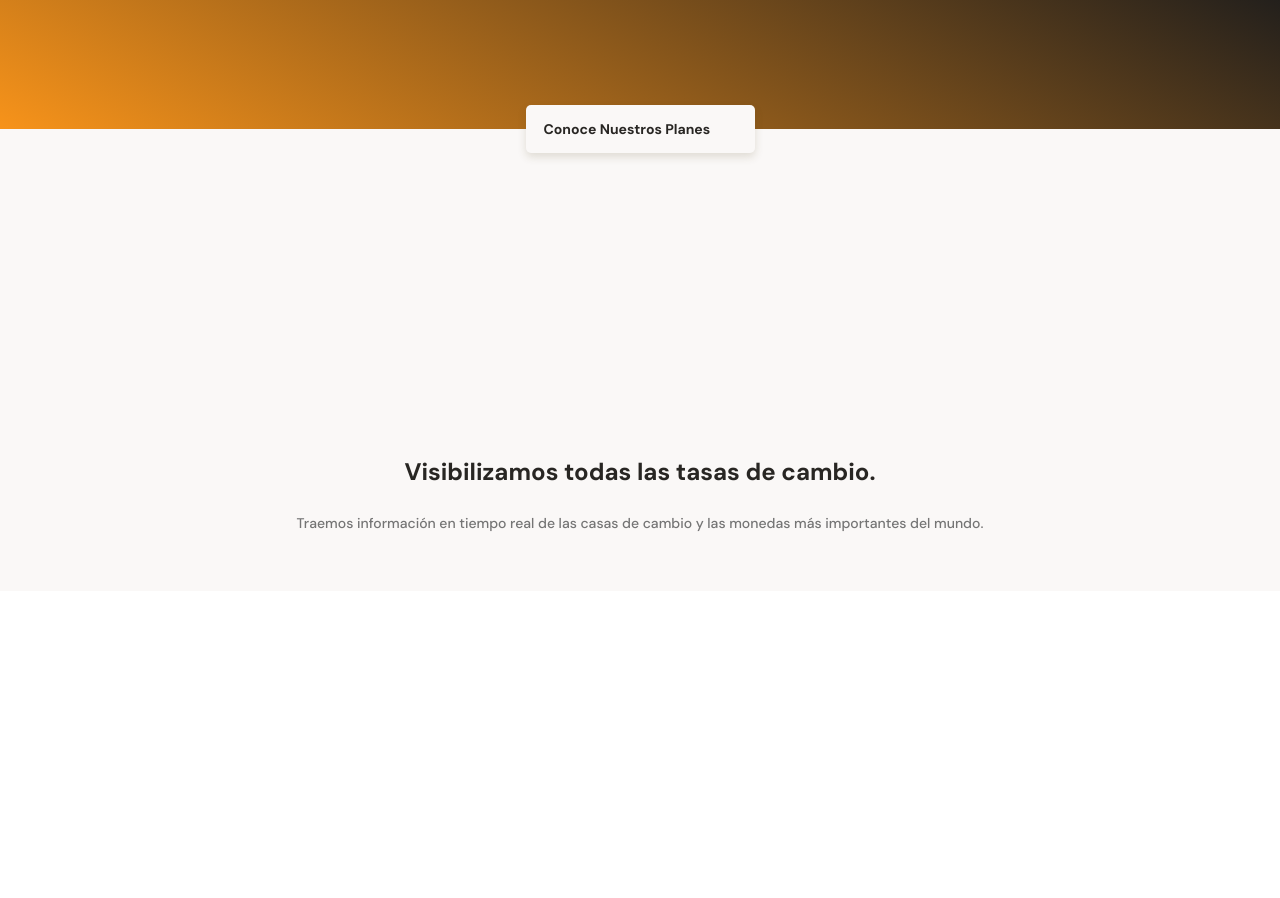
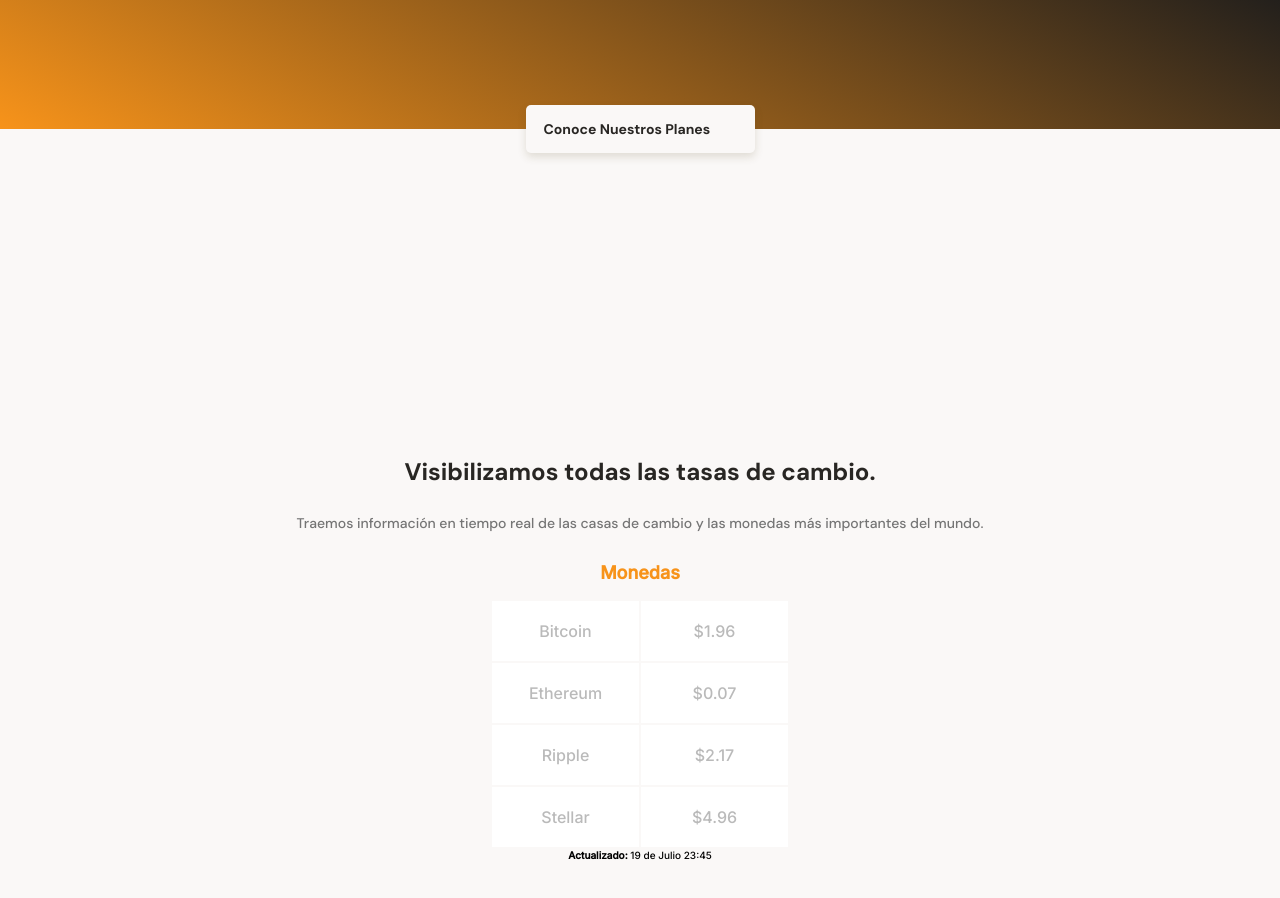
Before and after one commit to GaleedGutierrez/Curso-de-Responsive-Design-Maquetacion-Mobile-First, a plain HTML site: page index.html in a window 1280 px wide. Shown: the part 176-1074 px from the top of the page. Before the commit the page ends 800 px from the top, so only its background shows below. Drawn offline with Linux system fonts and the light colour scheme.

Commit message:
Estilos base de tabla de monedas

```diff
--- a/css/style.css
+++ b/css/style.css
@@ -28,7 +28,7 @@
 html {
     font-size: 62.5%;
     font-family: "DM Sans", sans-serif;
-    min-width: 320px;
+    min-width: 32rem;
 
 }
 
@@ -156,3 +156,42 @@ img {
     line-height: 1.6rem;
     color: #757575;
 }
+
+.main-currency-table {
+    width: 70%;
+    min-width: 23.5rem;
+    max-width: 50rem;
+    height: 36rem;
+    margin: 0 auto;
+    font-family: "Inter", sans-serif;
+}
+
+.main-currency-table__title {
+    margin-bottom: 1.5rem;
+    font-size: 1.8rem;
+    font-weight: bold;
+    line-height: 2.3rem;
+    color: var(--bitcoin-orange);
+}
+
+.main-currency-table__container {
+    width: 90%;
+    min-width: 23rem;
+    max-width: 30rem;
+    height: 25rem;
+    margin: 0 auto;
+}
+
+.main-currency-table__table {
+    width: 100%;
+    height: 100%;
+}
+
+.table__td {
+    width: 50%;
+    font-size: 1.6rem;
+    font-weight: 500;
+    line-height: 1.9rem;
+    color: var(--grey);
+    background-color: var(--just-white);
+}
--- a/index.html
+++ b/index.html
@@ -39,18 +39,59 @@
         </header>
         <main class="main">
             <section class="main__exchange-container">
-                <figure class="main-exchange-container__background-img-container">
+                <figure
+                    class="main-exchange-container__background-img-container"
+                >
                     <div class="main-exchange-container__background-img"></div>
                 </figure>
                 <div class="main-exchange-container__title">
-                    <h2 class="main-exchange-container__h2">Visibilizamos todas las tasas de cambio.</h2>
+                    <h2 class="main-exchange-container__h2">
+                        Visibilizamos todas las tasas de cambio.
+                    </h2>
                     <p class="main-exchange-container__p">
                         Traemos información en tiempo real de las casas de
                         cambio y las monedas más importantes del mundo.
                     </p>
                 </div>
                 <section class="main-exchange-container__table-container">
-                    <div></div>
+                    <div class="main-currency-table">
+                        <p class="main-currency-table__title">Monedas</p>
+                        <div class="main-currency-table__container">
+                            <table class="main-currency-table__table">
+                                <tr>
+                                    <td class="table__td table--top-left">
+                                        Bitcoin
+                                    </td>
+                                    <td class="table__td table--top-right table--right">
+                                        $1.96
+                                    </td>
+                                </tr>
+                                <tr>
+                                    <td class="table__td">Ethereum</td>
+                                    <td class="table__td table--right">$0.07</td>
+                                </tr>
+                                <tr>
+                                    <td class="table__td">Ripple</td>
+                                    <td class="table__td table--right">$2.17</td>
+                                </tr>
+                                <tr>
+                                    <td class="table__td table--bottom-left">
+                                        Stellar
+                                    </td>
+                                    <td
+                                        class="table__td table--bottom-right table--right"
+                                    >
+                                        $4.96
+                                    </td>
+                                </tr>
+                            </table>
+                        </div>
+                        <div class="main-currency-table__date">
+                            <p class="table-date__text">
+                                <b>Actualizado:</b> 19 de Julio 23:45
+                            </p>
+                        </div>
+                    </div>
                 </section>
             </section>
             <section></section>
```
